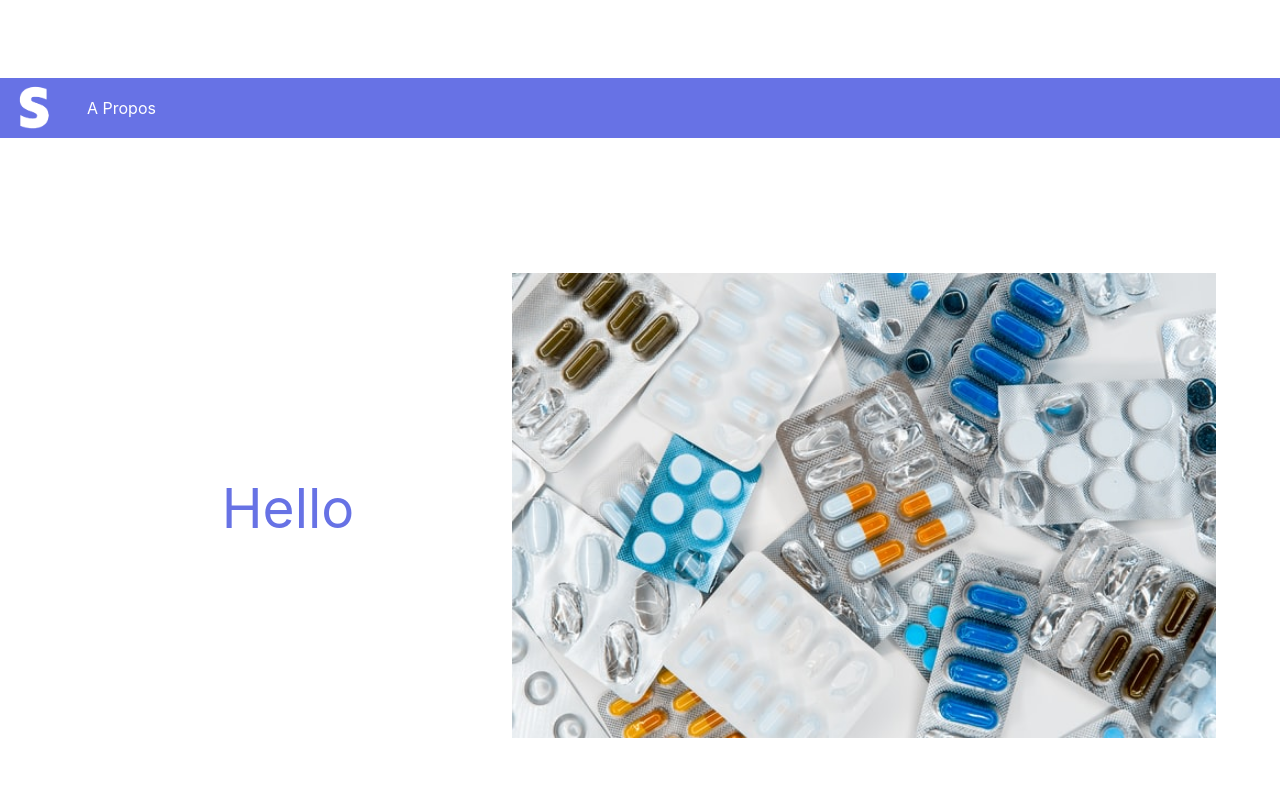
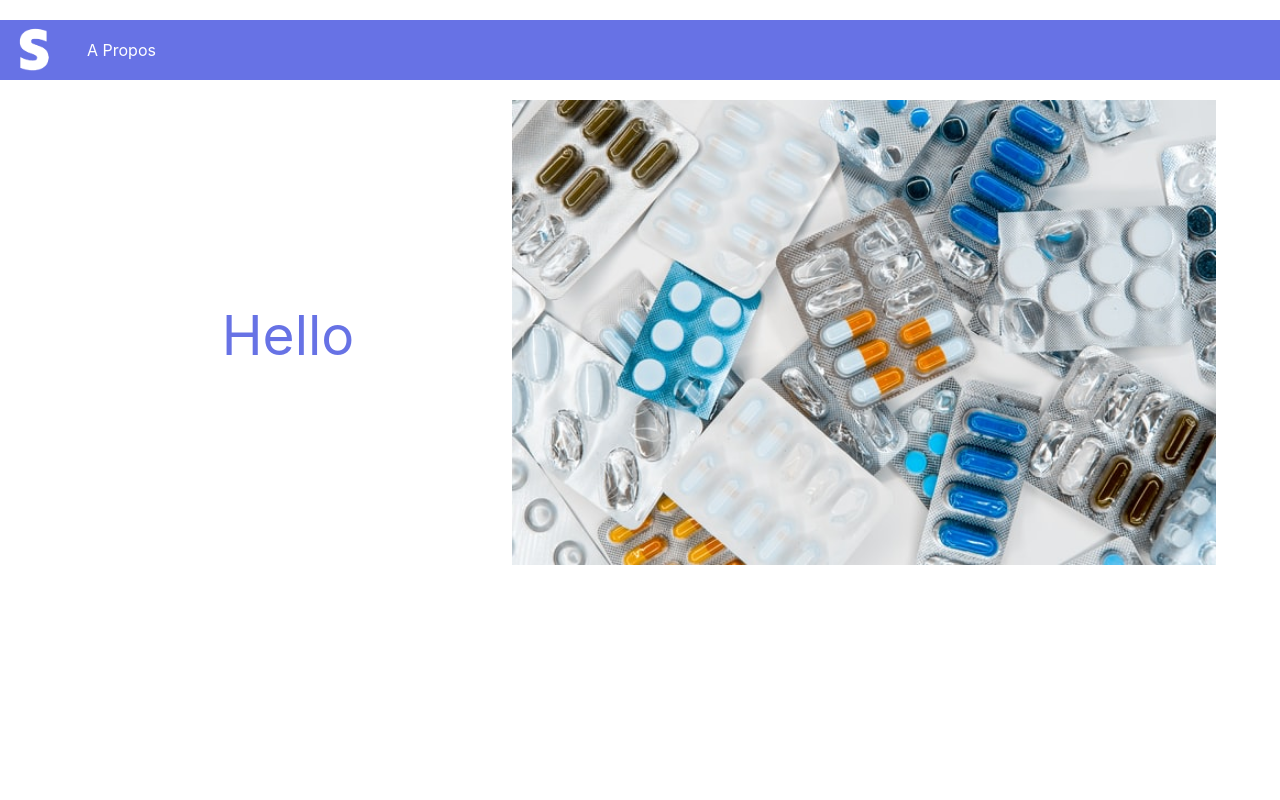
Before and after one commit to yDesamours/safemedocs, a React (Create React App) app: page / in a window 1280 px wide. Shown: the top 800 px of the page. Built offline with nearby package versions, Linux system fonts and the light colour scheme.

Commit message:
bugs fixed

```diff
--- a/src/styles/box.css
+++ b/src/styles/box.css
@@ -2,7 +2,7 @@
   height : 100vh;
   display : flex;
   flex-direction : column;
-  justify-content : space-around;
+  justify-content : space-start;
 }
 
 .services{
```
